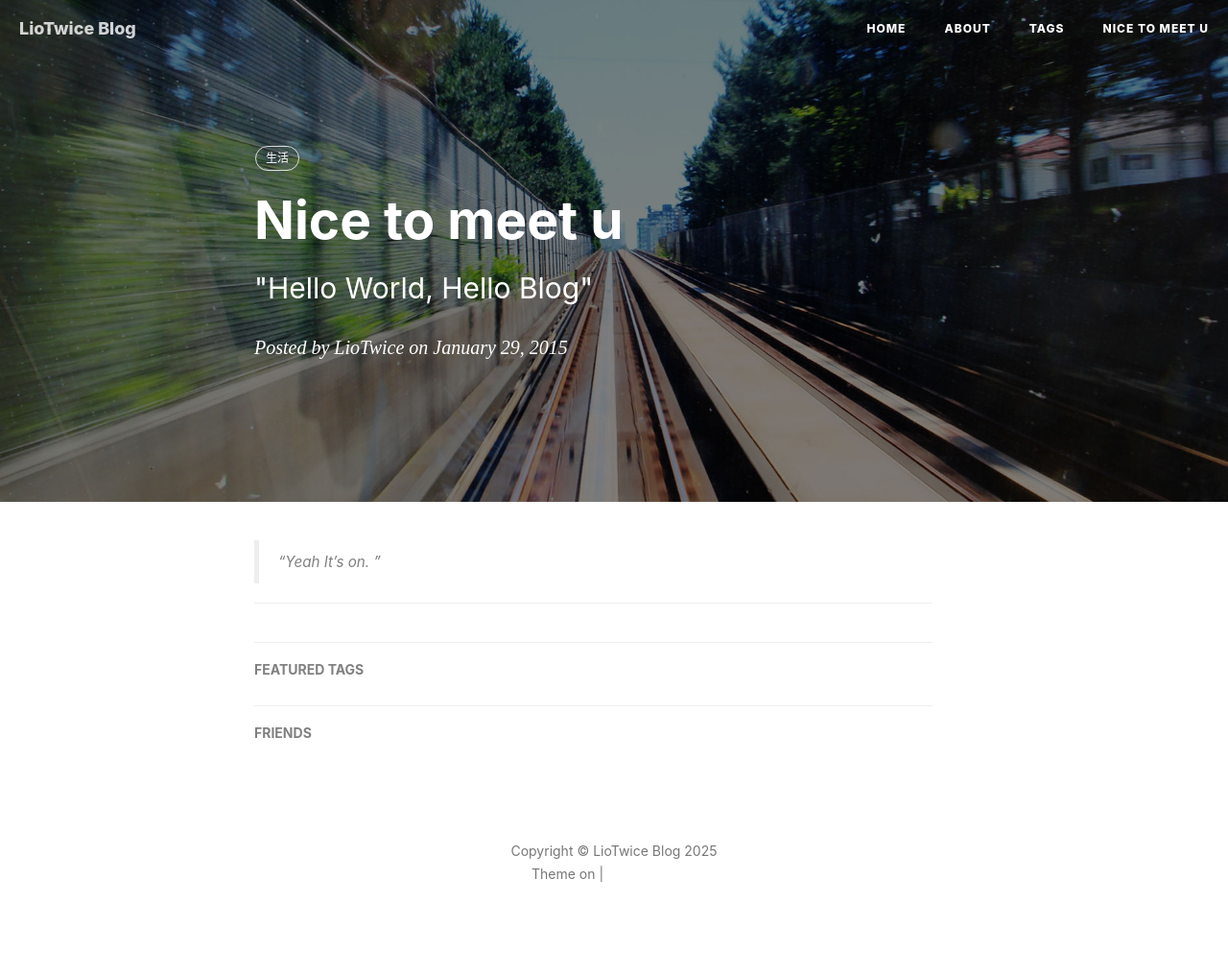
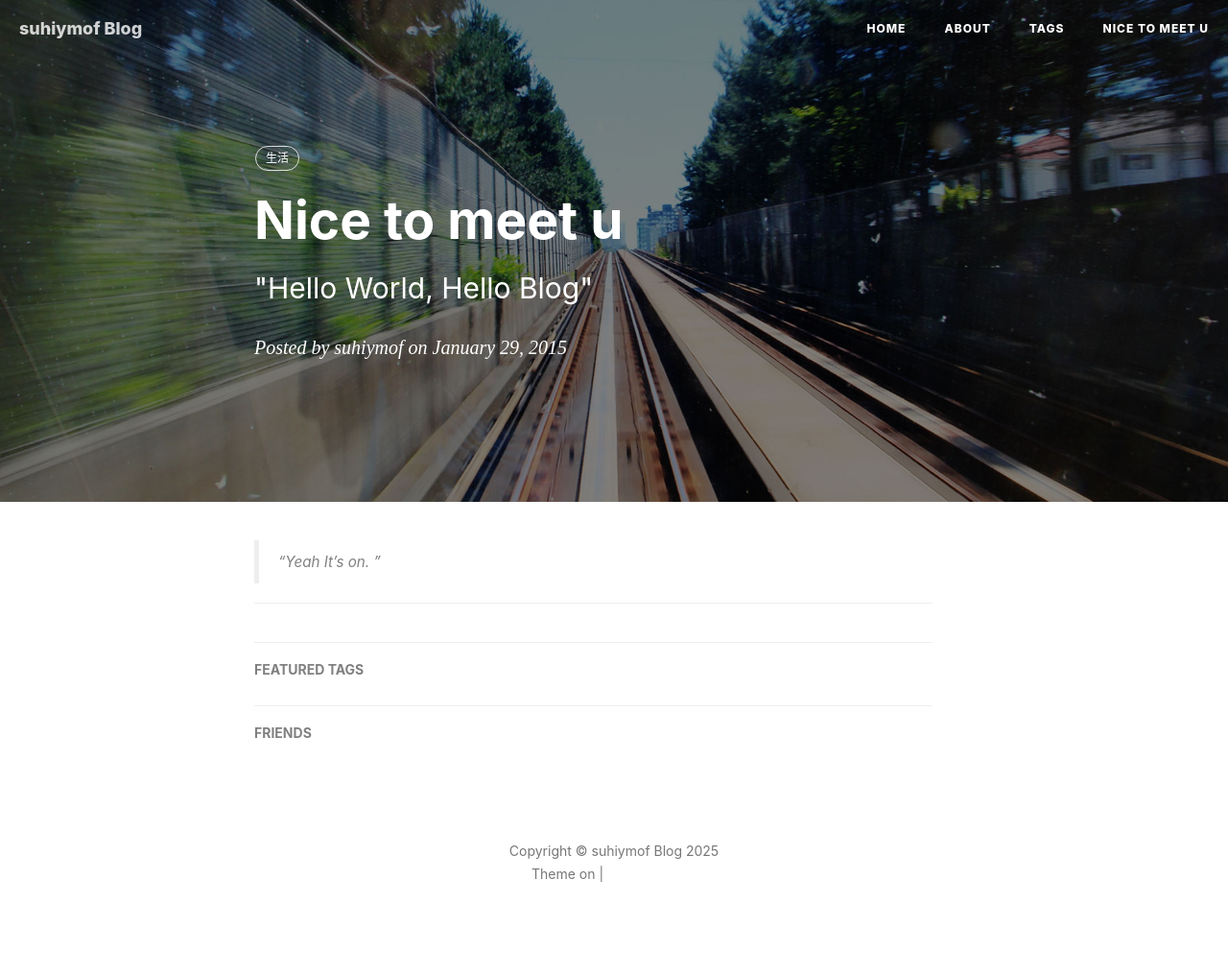
Before and after one commit to suhiymof/suhiymof.github.io, a Jekyll site: the page built from _posts/2014-01-29-hello-2015.markdown, in a window 1280 px wide. Shown: the whole page at 96% size. Built offline with Jekyll 4.4.1, drawn with Linux system fonts in a browser that asks for light colours; nearby versions of some CDN libraries; comment, search, counter and statistics services are not loaded; grey boxes are pictures that could not be loaded.

Commit message:
初始化

```diff
--- a/_config.yml
+++ b/_config.yml
@@ -1,10 +1,10 @@
 # Site settings
-title: LioTwice Blog
-SEOTitle: LioTwice
+title: suhiymof Blog
+SEOTitle: suhiymof
 header-img: img/home-bg.jpg
 email: 493767178@qq.com
 description: "这里是一个程序员"
-keyword: "LioTwice, suhiymof, suhiy"
+keyword: "suhiymof, suhiy"
 url: "http://suhiymof.github.io" # your host, for absolute URL
 baseurl: "" # for example, '/blog' if your blog hosted on 'host/blog'
 
--- a/_includes/footer.html
+++ b/_includes/footer.html
@@ -72,11 +72,11 @@
                 <p class="copyright text-muted">
                     Copyright &copy; {{ site.title }} {{ site.time | date: '%Y' }}
                     <br>
-                    Theme on <a href="http://suhiymof.github.io"></a> |
+                    Theme on <a href="https://suhiymof.github.io/"></a> |
                     <iframe
                         style="margin-left: 2px; margin-bottom:-5px;"
                         frameborder="0" scrolling="0" width="91px" height="20px"
-                        src="https://ghbtns.com/github-btn.html?suhiymof.github.io" >
+                        src="https://ghbtns.com/github-btn.html" >
                     </iframe>
                 </p>
             </div>
--- a/_posts/2014-01-29-hello-2015.markdown
+++ b/_posts/2014-01-29-hello-2015.markdown
@@ -3,7 +3,7 @@ layout:     post
 title:      "Nice to meet u"
 subtitle:   " \"Hello World, Hello Blog\""
 date:       2015-01-29 12:00:00
-author:     "LioTwice"
+author:     "suhiymof"
 header-img: "img/post-bg-2015.jpg"
 tags:
     - 生活
--- a/index.html
+++ b/index.html
@@ -1,6 +1,6 @@
 ---
 layout: page
-description: "Boilerplate of LioTwice Blog"
+description: "Boilerplate of suhiymof Blog"
 ---
 
 {% for post in paginator.posts %}
```
Also changed, not shown: about.html (+3 -15 lines), package.json (+4 -4 lines).
